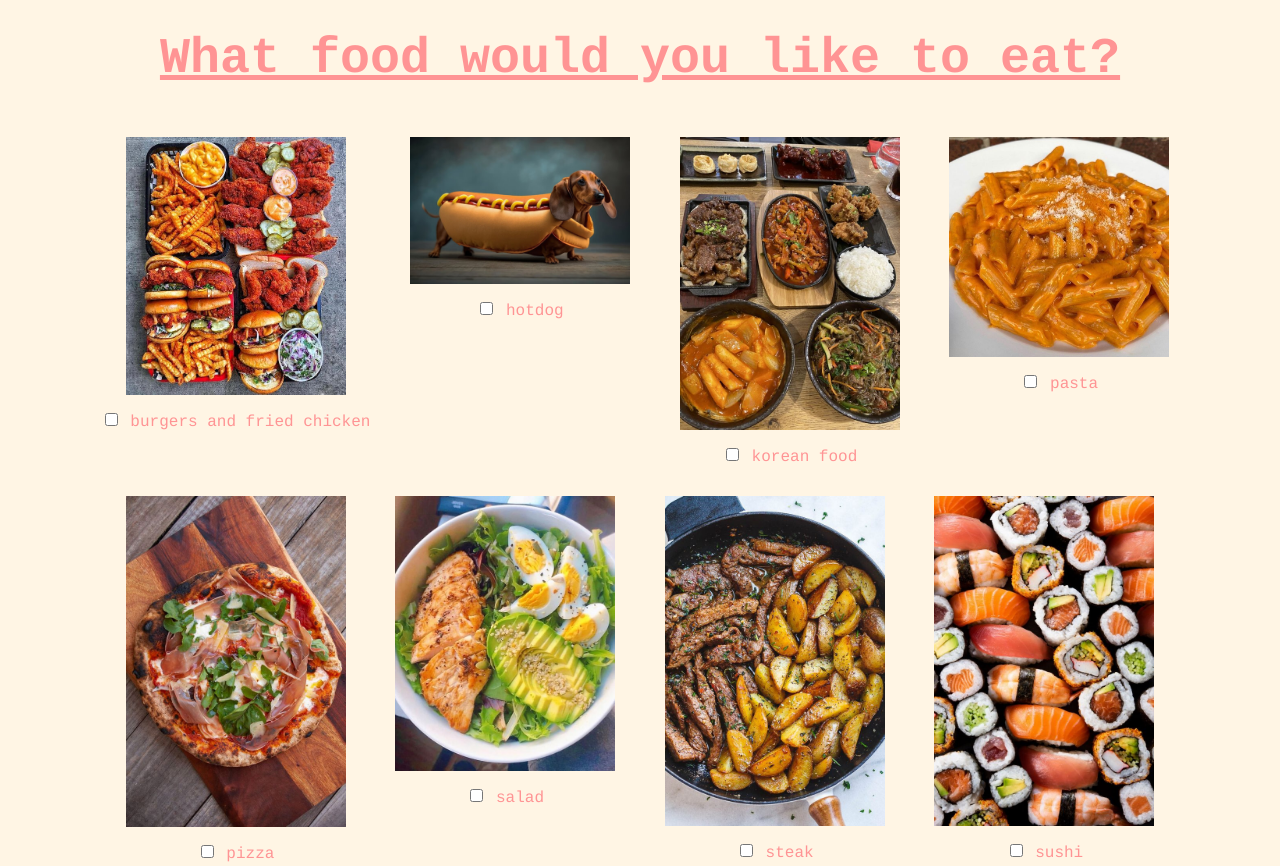
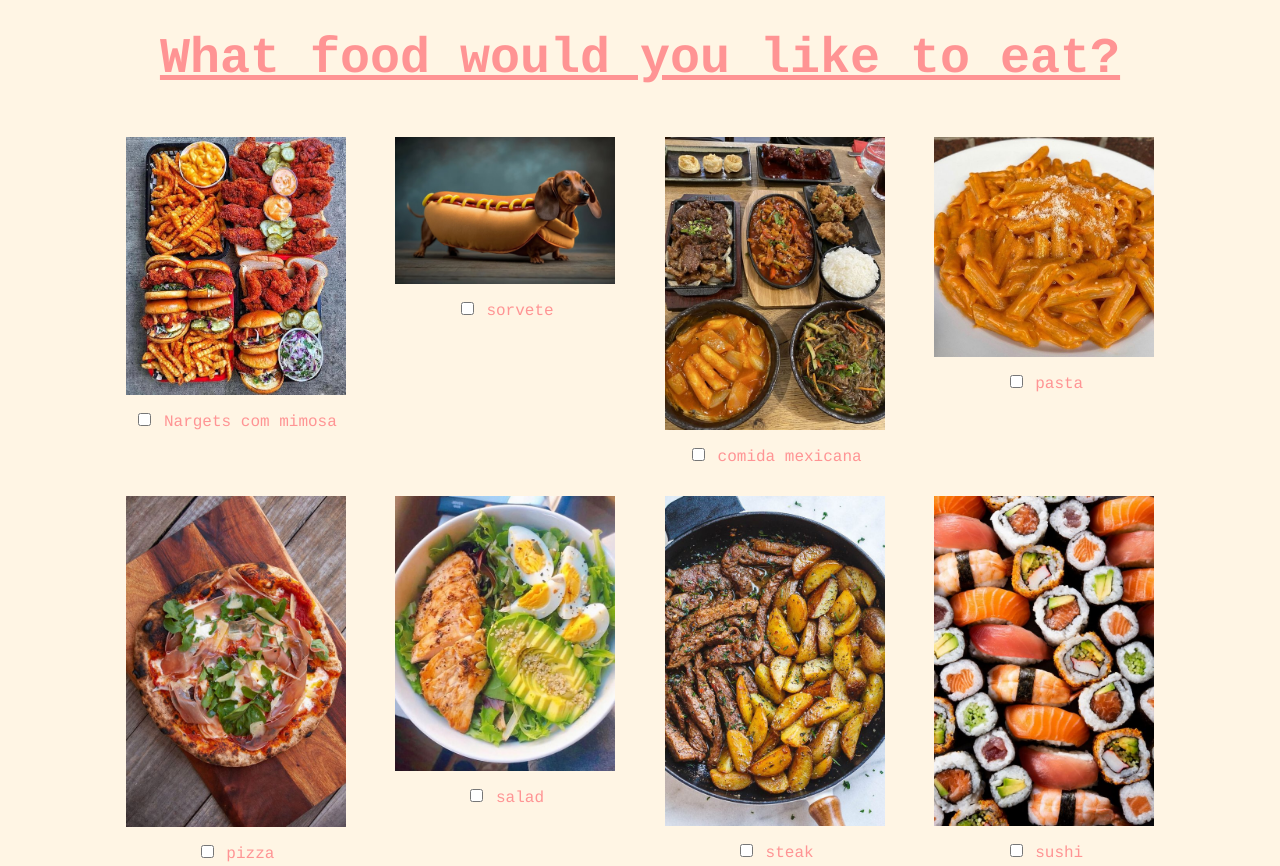
Before and after one commit to byquangthanh/valentine.github.io, a plain HTML site: page food.html in a window 1280 px wide. Shown: the top 866 px of the page. Drawn offline with Linux system fonts and the light colour scheme.

Commit message:
Update food.html

```diff
--- a/food.html
+++ b/food.html
@@ -50,15 +50,15 @@
     <div class="food-selection">
         <div class="food-item">
             <img src="food/burgers.jpeg" alt="Burgers, fries and fried chicken">
-            <label><input type="checkbox" name="food" value="Burgers, fries and fried chicken"> burgers and fried chicken</label>
+            <label><input type="checkbox" name="food" value="Burgers, nargets com mimosa"> Nargets com mimosa</label>
         </div>
         <div class="food-item">
             <img src="food/dog.jpeg" alt="dog">
-            <label><input type="checkbox" name="food" value="hotdog"> hotdog</label>
+            <label><input type="checkbox" name="food" value="hotdog"> sorvete</label>
         </div>
         <div class="food-item">
             <img src="food/koreanfood.jpeg" alt="koreanfood">
-            <label><input type="checkbox" name="food" value="Korean food"> korean food</label>
+            <label><input type="checkbox" name="food" value="comida mexicana"> comida mexicana</label>
         </div>
         <div class="food-item">
             <img src="food/pasta.jpeg" alt="pasta">
```
